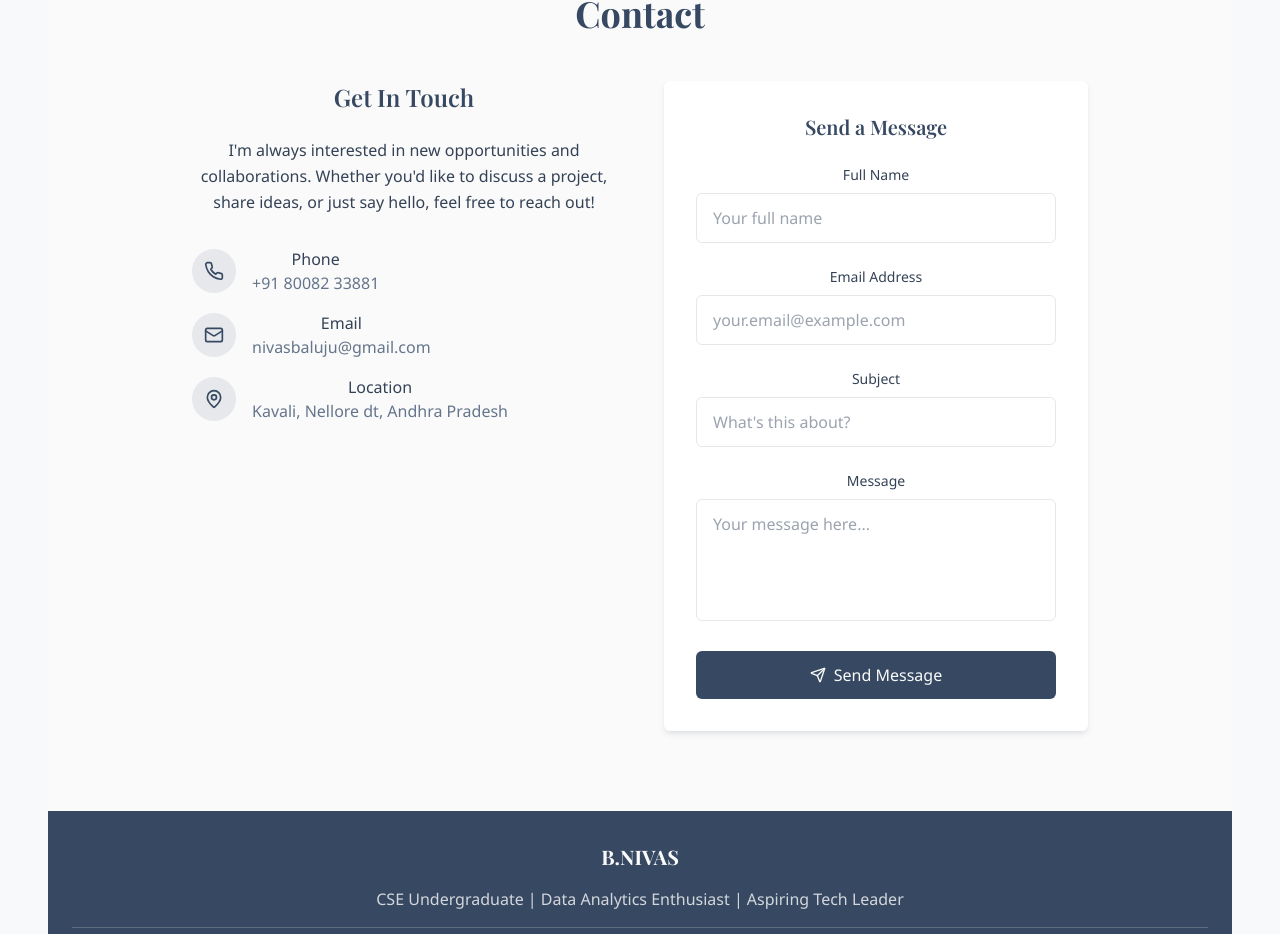
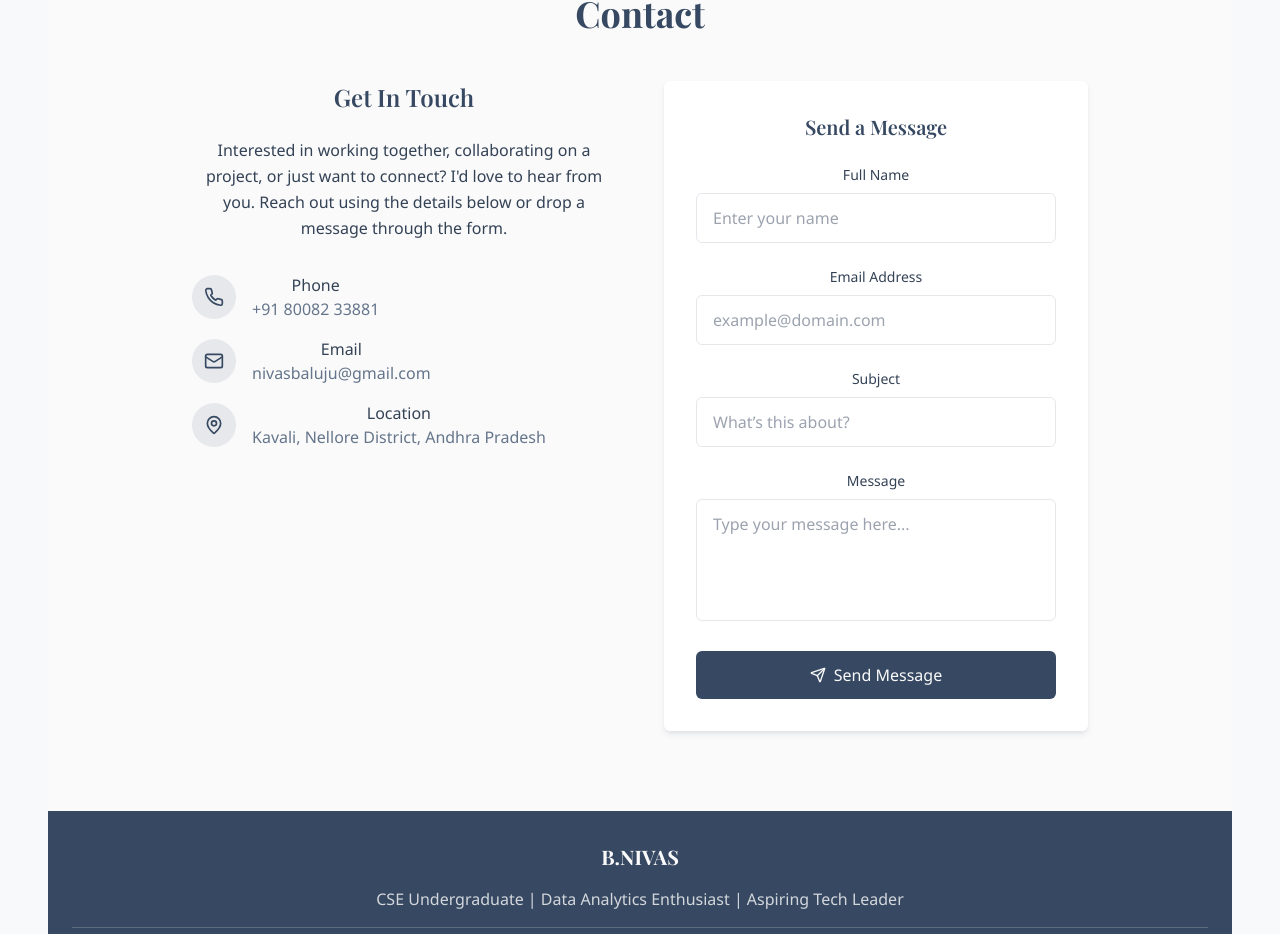
Before and after one commit to NivasBaluju/nivasportfolio, a React (Vite) app: page / in a window 1280 px wide. Shown: the part 4440-5374 px from the top of the page. Built offline with nearby package versions, Linux system fonts and the light colour scheme.

Commit message:
Update Contact.tsx

```diff
--- a/src/components/Contact.tsx
+++ b/src/components/Contact.tsx
@@ -17,9 +17,7 @@ const Contact = () => {
                   Get In Touch
                 </h3>
                 <p className="text-foreground leading-relaxed mb-6">
-                  I'm always interested in new opportunities and collaborations.
-                  Whether you'd like to discuss a project, share ideas, or just say hello,
-                  feel free to reach out!
+                  Interested in working together, collaborating on a project, or just want to connect? I'd love to hear from you. Reach out using the details below or drop a message through the form.
                 </p>
               </div>
 
@@ -50,7 +48,7 @@ const Contact = () => {
                   </div>
                   <div>
                     <p className="font-medium text-foreground">Location</p>
-                    <p className="text-muted-foreground">Kavali, Nellore dt, Andhra Pradesh</p>
+                    <p className="text-muted-foreground">Kavali, Nellore District, Andhra Pradesh</p>
                   </div>
                 </div>
               </div>
@@ -64,46 +62,57 @@ const Contact = () => {
 
               <form className="space-y-6">
                 <div>
-                  <label className="block text-sm font-medium text-foreground mb-2">
+                  <label htmlFor="name" className="block text-sm font-medium text-foreground mb-2">
                     Full Name
                   </label>
                   <input
                     type="text"
+                    id="name"
+                    name="name"
                     className="w-full px-4 py-3 border border-border rounded-lg focus:ring-2 focus:ring-primary focus:border-transparent outline-none transition-all"
-                    placeholder="Your full name"
+                    placeholder="Enter your name"
+                    required
                   />
                 </div>
 
                 <div>
-                  <label className="block text-sm font-medium text-foreground mb-2">
+                  <label htmlFor="email" className="block text-sm font-medium text-foreground mb-2">
                     Email Address
                   </label>
                   <input
                     type="email"
+                    id="email"
+                    name="email"
                     className="w-full px-4 py-3 border border-border rounded-lg focus:ring-2 focus:ring-primary focus:border-transparent outline-none transition-all"
-                    placeholder="your.email@example.com"
+                    placeholder="example@domain.com"
+                    required
                   />
                 </div>
 
                 <div>
-                  <label className="block text-sm font-medium text-foreground mb-2">
+                  <label htmlFor="subject" className="block text-sm font-medium text-foreground mb-2">
                     Subject
                   </label>
                   <input
                     type="text"
+                    id="subject"
+                    name="subject"
                     className="w-full px-4 py-3 border border-border rounded-lg focus:ring-2 focus:ring-primary focus:border-transparent outline-none transition-all"
-                    placeholder="What's this about?"
+                    placeholder="What’s this about?"
                   />
                 </div>
 
                 <div>
-                  <label className="block text-sm font-medium text-foreground mb-2">
+                  <label htmlFor="message" className="block text-sm font-medium text-foreground mb-2">
                     Message
                   </label>
                   <textarea
+                    id="message"
+                    name="message"
                     rows={4}
                     className="w-full px-4 py-3 border border-border rounded-lg focus:ring-2 focus:ring-primary focus:border-transparent outline-none transition-all resize-none"
-                    placeholder="Your message here..."
+                    placeholder="Type your message here..."
+                    required
                   />
                 </div>
 
```
